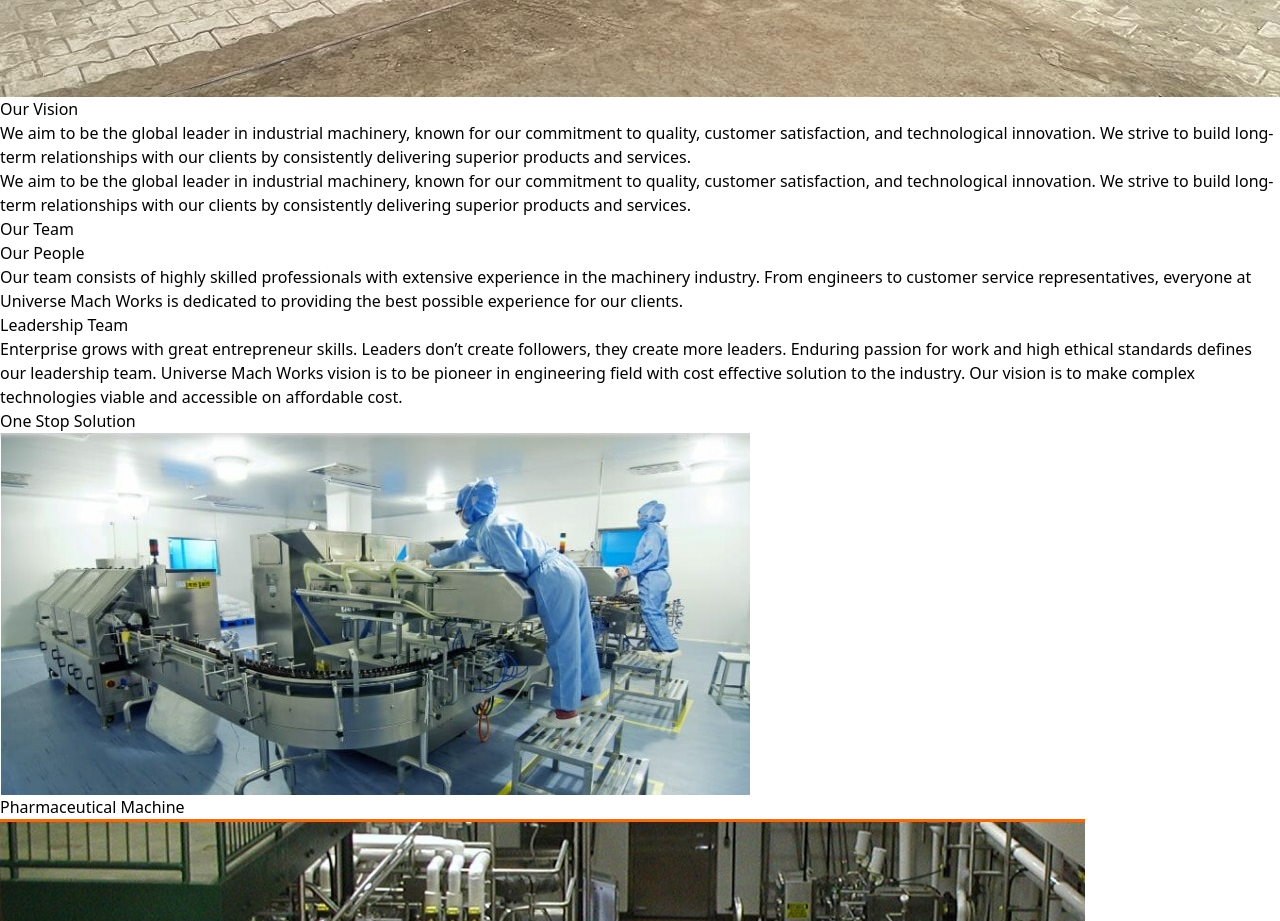
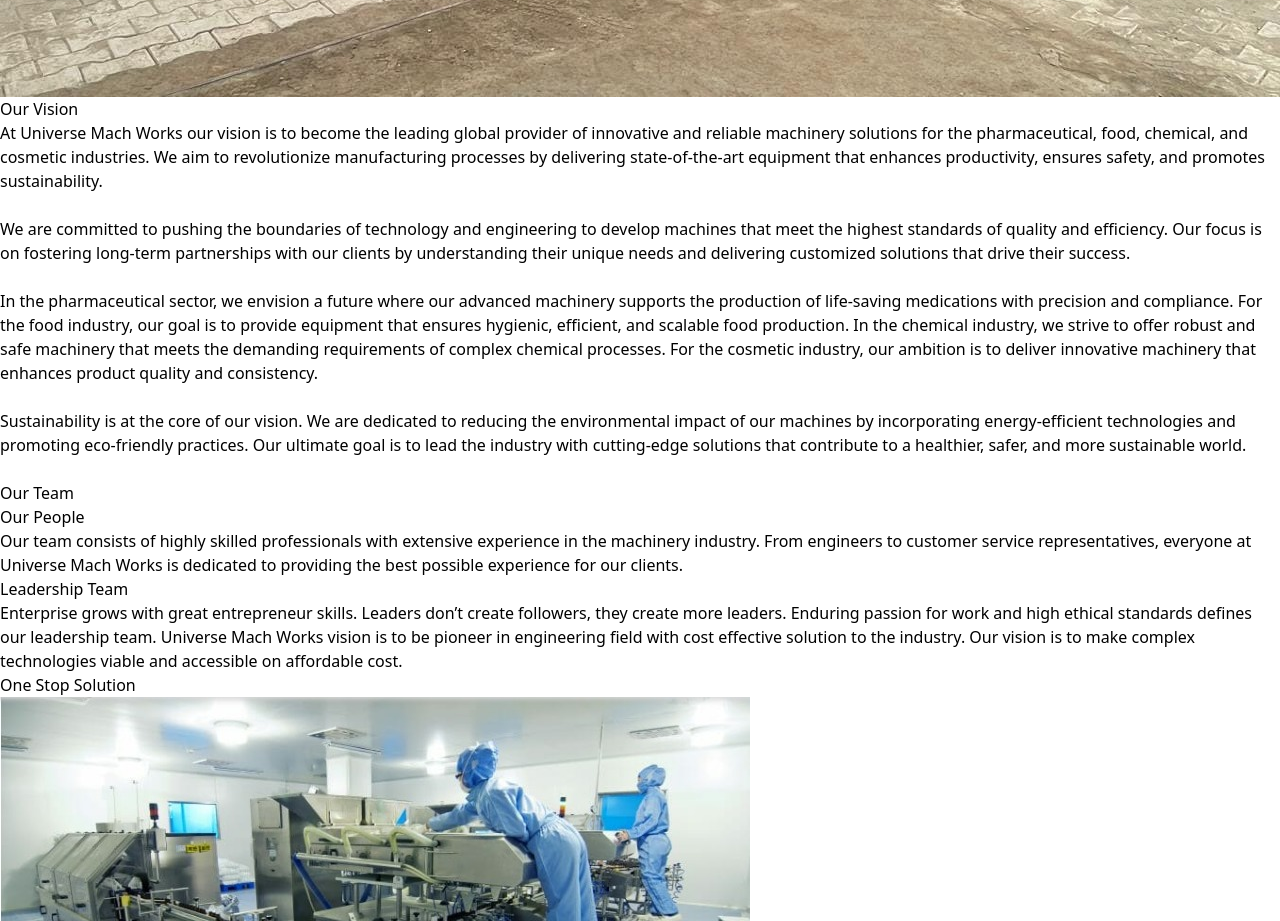
Before and after one commit to rajputajay1/Machine, a React (Vite) app: page /about in a window 1280 px wide. Shown: the part 6500-7421 px from the top of the page. Built offline with nearby package versions, Linux system fonts and the light colour scheme.

Commit message:
some  issue  solve

```diff
--- a/src/Cpmponent/Aboutus/AboutUs.jsx
+++ b/src/Cpmponent/Aboutus/AboutUs.jsx
@@ -53,7 +53,7 @@
 
                 </div>
 
-                <img src="	./about1.jpg" alt="About Us Image"   className='rounded-md lg:h-[350px] max-lg:w-full max-lg:h-[250px] ' />
+                <img src="	./about1.jpg" alt="About Us Image" className='rounded-md lg:h-[350px] max-lg:w-full max-lg:h-[250px] ' />
 
             </div>
             <div className="relative flex justify-center items-center dark:bg-gray-800 w-full z-10   pt-10  lg:px-20  max-lg:px-5">
@@ -63,9 +63,18 @@
                         <div className="flex items-center flex-col">
                             <p className='text-3xl font-semibold pt-3'>Our Vision</p>
                             <p className='text-md px-5 py-3'>
-                                We aim to be the global leader in industrial machinery, known for our commitment to quality, customer satisfaction, and technological innovation. We strive to build long-term relationships with our clients by consistently delivering superior products and services.
+                                At Universe Mach Works our vision is to become the leading global provider of innovative and reliable machinery solutions for the pharmaceutical, food, chemical, and cosmetic industries. We aim to revolutionize manufacturing processes by delivering state-of-the-art equipment that enhances productivity, ensures safety, and promotes sustainability.
                                 <br />
-                                We aim to be the global leader in industrial machinery, known for our commitment to quality, customer satisfaction, and technological innovation. We strive to build long-term relationships with our clients by consistently delivering superior products and services.
+                                <br />
+                                We are committed to pushing the boundaries of technology and engineering to develop machines that meet the highest standards of quality and efficiency. Our focus is on fostering long-term partnerships with our clients by understanding their unique needs and delivering customized solutions that drive their success.
+                                <br />
+                                <br />
+                                In the pharmaceutical sector, we envision a future where our advanced machinery supports the production of life-saving medications with precision and compliance. For the food industry, our goal is to provide equipment that ensures hygienic, efficient, and scalable food production. In the chemical industry, we strive to offer robust and safe machinery that meets the demanding requirements of complex chemical processes. For the cosmetic industry, our ambition is to deliver innovative machinery that enhances product quality and consistency.
+                                <br />
+                                <br />
+                                Sustainability is at the core of our vision. We are dedicated to reducing the environmental impact of our machines by incorporating energy-efficient technologies and promoting eco-friendly practices. Our ultimate goal is to lead the industry with cutting-edge solutions that contribute to a healthier, safer, and more sustainable world.
+                                <br />
+                                <br />
                             </p>
                         </div>
                     </div>
--- a/src/Cpmponent/Machinary/Machinery.jsx
+++ b/src/Cpmponent/Machinary/Machinery.jsx
@@ -58,7 +58,7 @@
             </div>
             <div>
                 <p className='text-[20px] px-20 py-10 max-lg:text-[18px] max-lg:px-5'>
-                    Universe Mach Works International is one of the leading pharmaceutical machinery manufacturer offers turnkey engineering solution to the pharmaceutical industry globally. Universe Mach Works offers cost effective solutions adhering to the latest industrial & regulatory requirements. Universe Mach Works provides engineering services to the Pharmaceutical, Biotech, Cosmetic and Fine Chemicals Industry. Apart from pharmaceutical machinery we also focus on food machinery, chemical machinery, cosmetic machine and customized industrial machinery. We engaged in engineering of various facilities required in pharmaceutical Industry such as Encapsulation, Tablet Granulation, Liquid & Powder Injectables, Dry Syrup Powders etc.
+                    Universe Mach Works is one of the leading  manufacturer offers turnkey engineering solution to the globally. Universe Mach Works offers cost effective solutions adhering to the latest industrial & regulatory requirements. Universe Mach Works provides engineering services to the Pharmaceutical, Biotech, Cosmetic and Fine Chemicals Industry. Apart from pharmaceutical machinery we also focus on food machinery, chemical machinery, cosmetic machine and customized industrial machinery.
                 </p>
             </div>
 
--- a/src/Cpmponent/MachineTypes/LiquidMachine.jsx
+++ b/src/Cpmponent/MachineTypes/LiquidMachine.jsx
@@ -4,35 +4,35 @@
     const LiquidMachine = [
         {
             name: "TWO HEAD VOLUMETRIC LIQUID FILLING",
-            image:"./li1.png"
+            image: "./li1.png"
         },
         {
             name: "ROP CAP SEALING",
-            image:"./li14.png"
+            image: "./li14.png"
         },
         {
             name: "INDUSTRIAL MOTORISED STIRRER",
-            image:"./li15.png"
+            image: "./li15.png"
         },
         {
             name: "EMULSIFIER/HOMOGENISER WITH LIFTING SYSTEM ",
-            image:"./li4.png"
+            image: "./li4.png"
         },
         {
             name: "ELECTRIC JACKETTED HEATING TANK ",
-            image:"./li13.png"
+            image: "./li13.png"
         },
         {
             name: "FILTER PRESS MACHINE - GMP MODEL",
-            image:"./li13.png"
+            image: "./li18.png"
         },
         {
             name: "HEATING TANK WITH STIRRER ",
-            image:"./li7.png"
+            image: "./li7.png"
         },
         {
             name: "STORAGE / MIXING TANK",
-            image:"./li8.png"
+            image: "./li8.png"
         },
     ]
     return (
@@ -48,7 +48,7 @@
 
 
                         <div>
-                        <img src={ machine.image} alt="" className='mx-auto  bg-contain  h-[300px]  max-md:h-[200px]'/>
+                            <img src={machine.image} alt="" className='mx-auto  bg-contain  h-[300px]  max-md:h-[200px]' />
                         </div>
                         <div className='bg-[#108aca]  rounded-full justify-center flex text-center mt-5 hover:bg-[#333333] cursor-pointer'>
                             <p className='text-3xl font-extrabold text-white py-2 max-md:py-1 px-3  max-md:px-2 max-lg:text-2xl max-md:text-[20px] max-sm:text-[17px]'>{machine.name}</p>
--- a/src/Cpmponent/SlideImage/SliderImage.jsx
+++ b/src/Cpmponent/SlideImage/SliderImage.jsx
@@ -22,8 +22,8 @@
         },
         {
             image: './machine1.jpg',
-            title: '6500+ Machine Installation',
-            subtitle: 'Customer Base in 45+ Countries & 900+ Happy Customers',
+            title: '100+ Machine Installation',
+            subtitle: 'Customer Base in 15+ States & 120+ Happy Customers',
         },
     ];
 
@@ -72,7 +72,7 @@
             <div className='relative mb-10'>
                 <div className='bg-[#108aca]'>
                     <p className='text-3xl max-lg:text-[18px] py-9 text-center items-center text-white'>
-                        Pharmaceutical Machinery Manufacturer with 120+ Installations Across the Globe
+                        Pharmaceutical Machinery Manufacturer with 120+ Installations Across  India
                     </p>
                 </div>
                 <div className='text-center border-t-2 border-l-2 border-r-2 border-white flex justify-center mx-auto relative cursor-pointer'>
```
Also changed, not shown: public/li18.png (added). Lines whose indentation alone changed are shown as unchanged.
